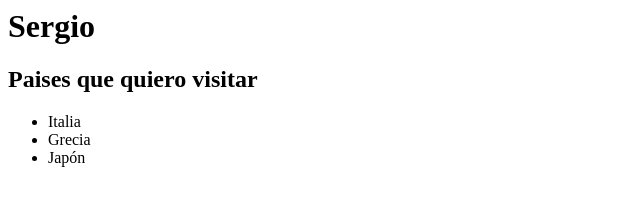
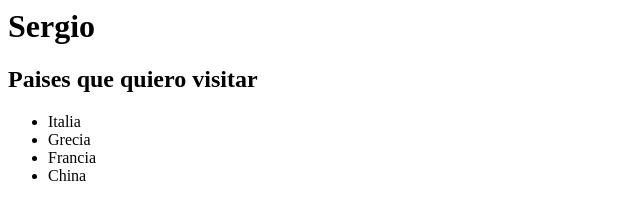
Before and after one commit to Setge80/MiPrimerRepositorio, a plain HTML site: page index.html in a window 1280 px wide. Shown: the full height of the page, 0-640 px from the left. Drawn offline with Linux system fonts and the light colour scheme.

Commit message:
Cambiado el tercer elemento Tercer elemento cambiado y añadido 2 mas

```diff
--- a/index.html
+++ b/index.html
@@ -8,7 +8,8 @@
         <ul>
             <li>Italia</li>
             <li>Grecia</li>
-            <li>Japón</li>
+            <li>Francia</li>
+            <li>China</li>
         </ul>
     </body>
 </html>
```
